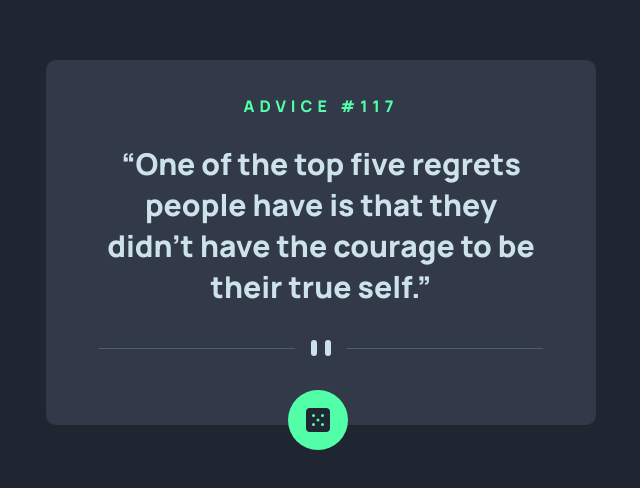
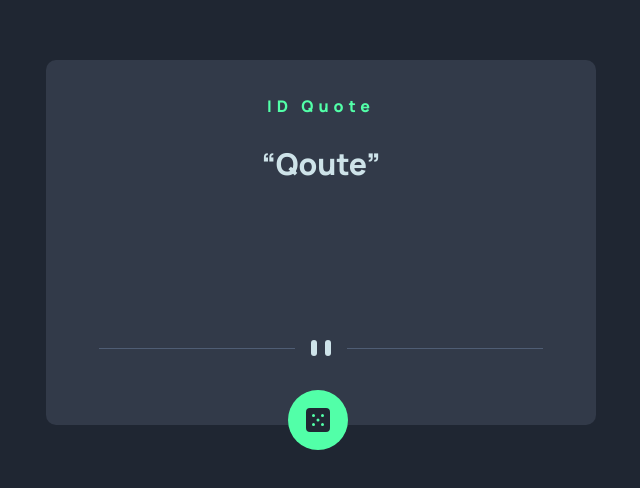
Before and after one commit to MH-Memarain/Quote-API-, a plain HTML site: page index.html in a window 1280 px wide. Shown: the part 158-646 px from the top of the page, without its empty margins (319-959 px from the left). Drawn offline with Linux system fonts and the light colour scheme.

Commit message:
project is done

```diff
--- a/index.html
+++ b/index.html
@@ -9,8 +9,8 @@
 </head>
 <body>
   <div class="quote-container">
-    <span id="number_qute">ADVICE #117</span>
-    <q id="quote">One of the top five regrets people have is that they didn't have the courage to be their true self.</q>
+    <span id="number_qute">ID Quote</span>
+    <q id="quote">Qoute</q>
     <span id="sider"></span>
     <button id="genarate"></button>
   </div>
--- a/script.js
+++ b/script.js
@@ -16,7 +16,6 @@ const Generate_Text =()=>{
     .then(res=>{
         title.innerHTML = 'ADVICE # ' + res.id
         quote.innerHTML = res.advice
-        console.log(res.advice)
     })
 }
 // call Generate_Text and get random quote in api
```
